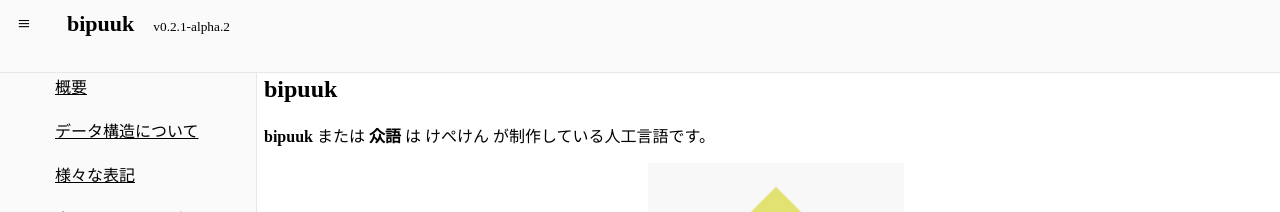
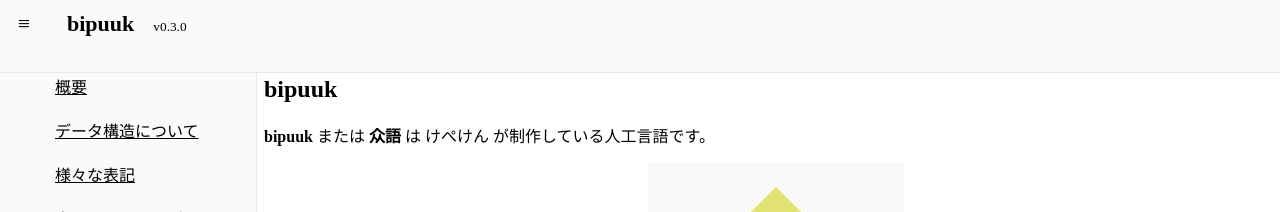
Before and after one commit to kepeken/bipuuk, a Jekyll site: the page built from index.md, in a window 1280 px wide. Shown: the top 212 px of the page. Built offline with Jekyll 4.4.1, drawn with Linux system fonts in a browser that asks for light colours.

Commit message:
Version up

```diff
--- a/_data/version.yml
+++ b/_data/version.yml
@@ -1 +1 @@
-v0.2.1-alpha.2
+v0.3.0
```
